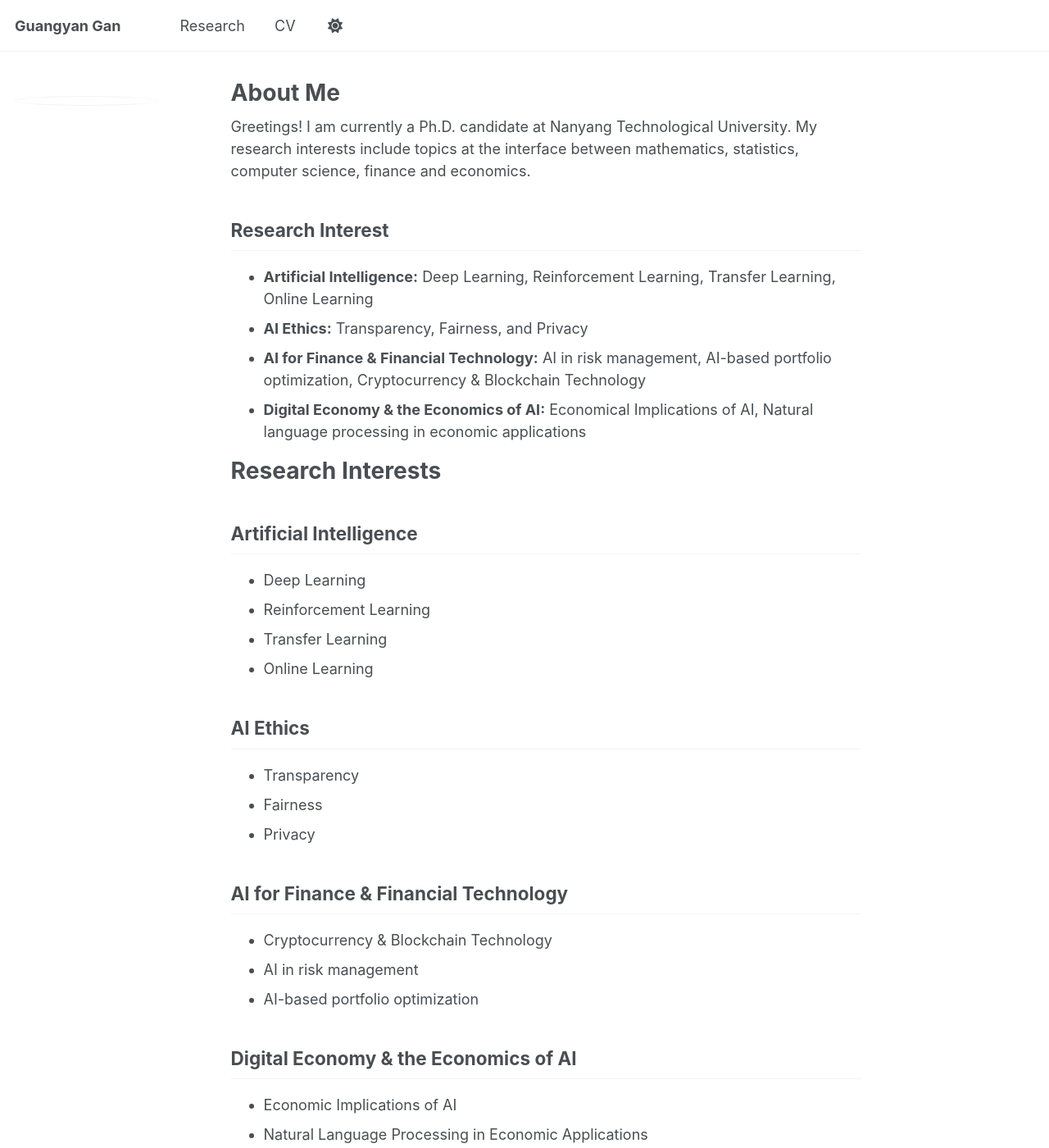
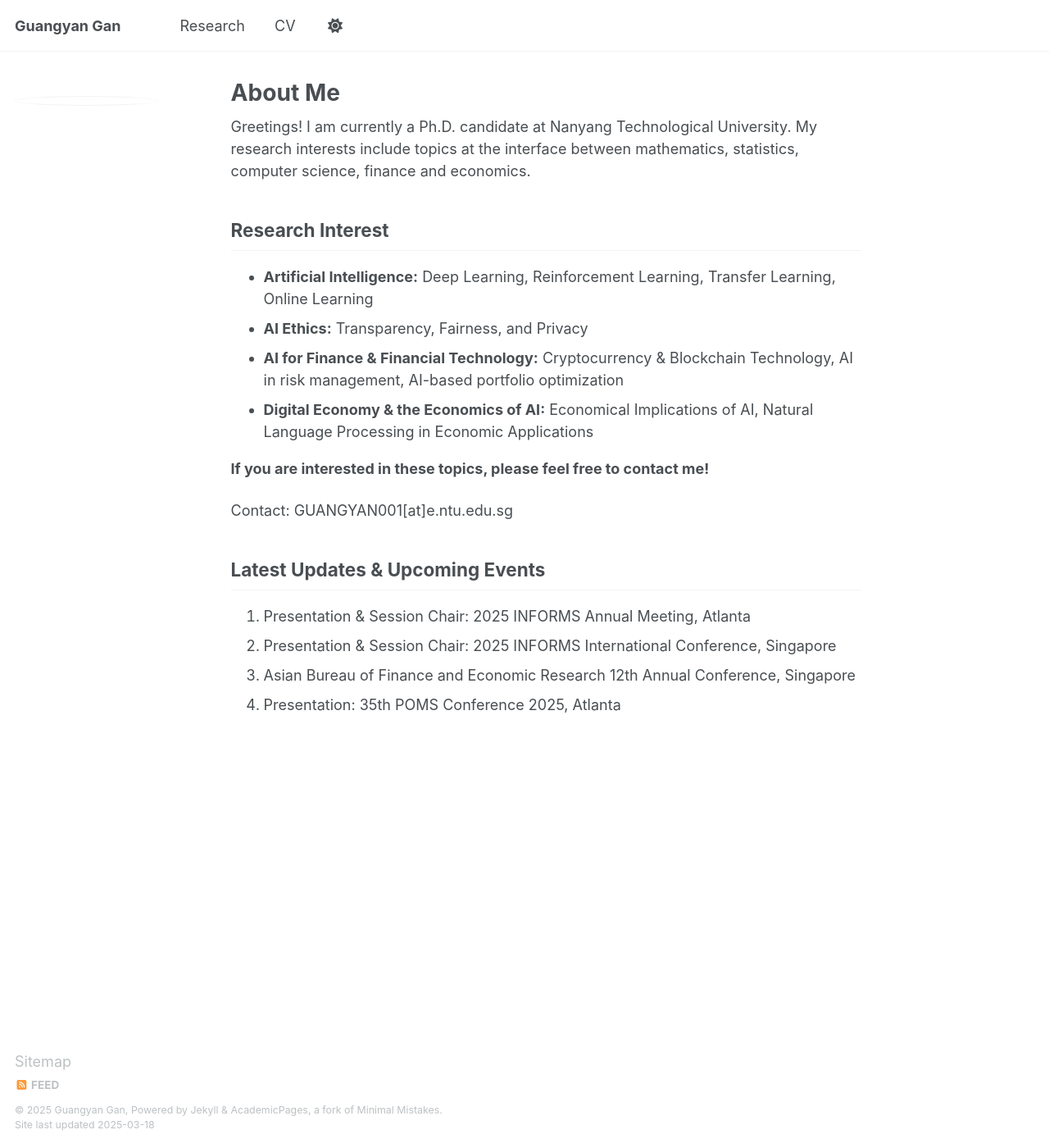
Before and after one commit to GuangyanGan/GuangyanGan.github.io, a Jekyll site: the page built from _pages/about.md, in a window 1280 px wide and 1400 px high. Shown: the whole window at 82% size. Built offline with Jekyll 4.4.1, drawn with Linux system fonts in a browser that asks for light colours.

Commit message:
Update about.md

```diff
--- a/_pages/about.md
+++ b/_pages/about.md
@@ -13,38 +13,15 @@ Greetings! I am currently a Ph.D. candidate at Nanyang Technological University.
 
 - **Artificial Intelligence:** Deep Learning, Reinforcement Learning, Transfer Learning, Online Learning
 - **AI Ethics:** Transparency, Fairness, and Privacy
-- **AI for Finance & Financial Technology:** AI in risk management, AI-based portfolio optimization, Cryptocurrency & Blockchain Technology
-- **Digital Economy & the Economics of AI:** Economical Implications of AI, Natural language processing in economic applications
-
-# Research Interests
-
-## Artificial Intelligence
-- Deep Learning
-- Reinforcement Learning
-- Transfer Learning
-- Online Learning
-
-## AI Ethics
-- Transparency
-- Fairness
-- Privacy
-
-## AI for Finance & Financial Technology
-- Cryptocurrency & Blockchain Technology
-- AI in risk management
-- AI-based portfolio optimization
-
-## Digital Economy & the Economics of AI
-- Economic Implications of AI
-- Natural Language Processing in Economic Applications
-
+- **AI for Finance & Financial Technology:** Cryptocurrency & Blockchain Technology, AI in risk management, AI-based portfolio optimization
+- **Digital Economy & the Economics of AI:** Economical Implications of AI, Natural Language Processing in Economic Applications
 
 
 **If you are interested in these topics, please feel free to contact me!**
 
 Contact: GUANGYAN001[at]e.ntu.edu.sg
 
-# Latest Updates & Upcoming Events
+## Latest Updates & Upcoming Events
 
 1. Presentation & Session Chair: 2025 INFORMS Annual Meeting, Atlanta
 2. Presentation & Session Chair: 2025 INFORMS International Conference, Singapore
```
